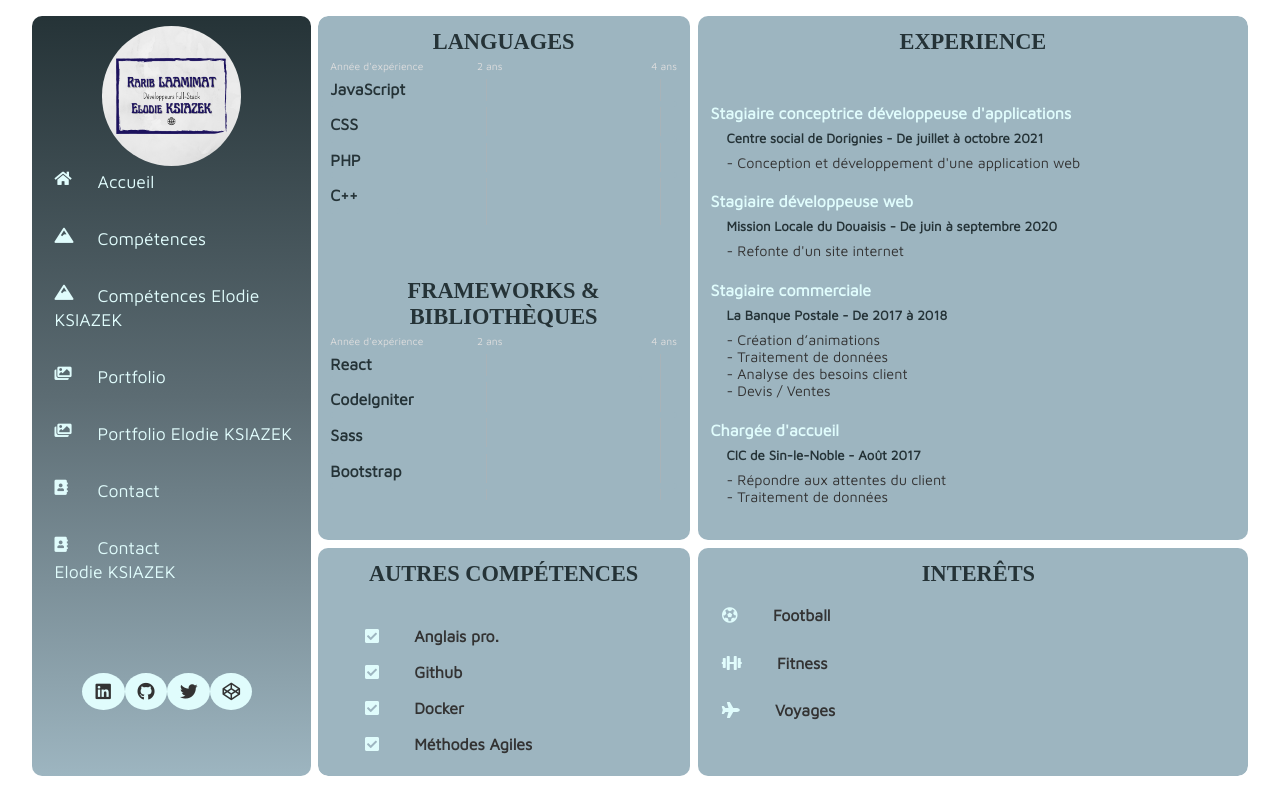
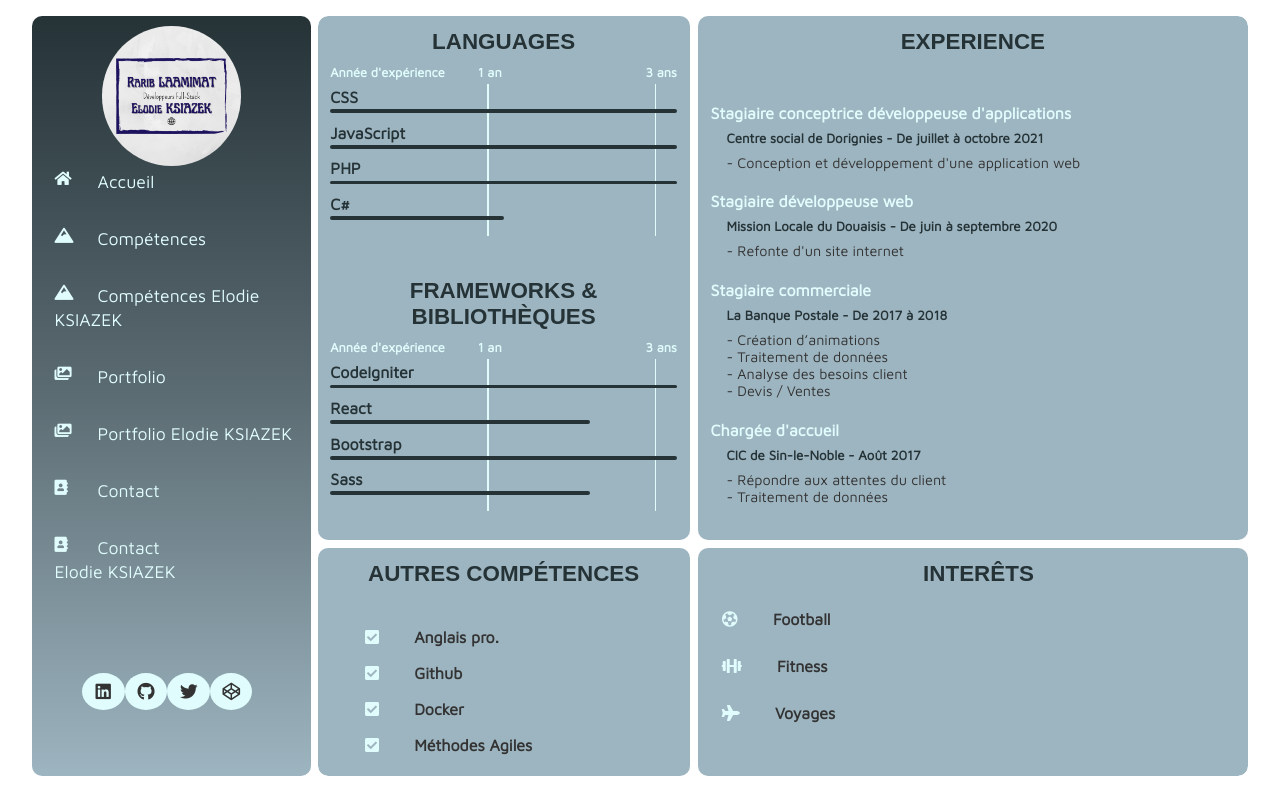
Before and after one commit to elodie-sz/CV-React, a React (Create React App) app: page /competencesEK in a window 1280 px wide. Built offline with nearby package versions, Linux system fonts and the light colour scheme; a web font is replaced by a local one.

Commit message:
modification du css du bloc languages et de mon js

```diff
--- a/src/components/knowledgesEK/LanguagesEK.js
+++ b/src/components/knowledgesEK/LanguagesEK.js
@@ -4,16 +4,16 @@ import ProgressBarEK from "./ProgressBarEK";
 class LanguagesEK extends Component {
     state = {
         languages: [
-            {id: 1, value: "JavaScript", xp: 2},
-            {id: 2, value: "CSS", xp: 2},
+            {id: 1, value: "CSS", xp: 2},
+            {id: 2, value: "JavaScript", xp: 2},
             {id: 3, value: "PHP", xp: 2},
-            {id: 4, value: "C++", xp: 0.4}
+            {id: 4, value: "C#", xp: 1}
         ],
         frameworks: [
-            {id: 1, value: "React", xp: 1.8},
-            {id: 2, value: "CodeIgniter", xp: 2},
-            {id: 3, value: "Sass", xp: 1.5},
-            {id: 4, value: "Bootstrap", xp: 2}
+            {id: 1, value: "CodeIgniter", xp: 2},
+            {id: 2, value: "React", xp: 1.5},
+            {id: 3, value: "Bootstrap", xp: 2},
+            {id: 4, value: "Sass", xp: 1.5}
         ]
     }
 
--- a/src/components/knowledgesEK/ProgressBarEK.js
+++ b/src/components/knowledgesEK/ProgressBarEK.js
@@ -7,8 +7,8 @@ const ProgressBarEK = (props) => {
             <h3>{props.title}</h3>
             <div className="years">
                 <span>Année d'expérience</span>
-                <span>2 ans</span>
-                <span>4 ans</span>
+                <span>1 an</span>
+                <span>3 ans</span>
 
             </div>
 
--- a/src/styles/pages/_knowledgesEK.scss
+++ b/src/styles/pages/_knowledgesEK.scss
@@ -25,9 +25,10 @@
 
     h3 {
       font-size: 1.4rem;
-      margin-bottom: 0.1rem;
-      font-family: $font-3;
+      margin-bottom: 0.3rem;
+      font-family: $font-2;
       color: $color-1;
+      font-weight: bold;
       text-transform: uppercase;
       text-align: center;
     }
@@ -55,10 +56,12 @@
       }
 
       .years {
-        font-size: .65rem;
+        font-size: 80%;
         display: flex;
         justify-content: space-between;
-        color: $white;
+        color: $color-5;
+        font-weight: bold;
+        margin-top: 3%;
 
         span {
           width: 36%;
@@ -76,10 +79,10 @@
           &:nth-child(2):before,
           &:nth-child(3):before {
             content: '';
-            background: rgba(180, 179, 179, 0.507);
+            background: $color-5;
             position: absolute;
-            height: 146px;
-            width: 1px;
+            height: 20%;
+            width: 0.2%;
             transform: translate(9px, 19px);
           }
         }
@@ -102,9 +105,9 @@
           &:after {
             content: '';
             position: absolute;
-            background: $color-3;
+            background: $color-1;
             border-radius: 50px;
-            height: .4rem;
+            height: 60%;
             width: 0;
             animation: line 2s ease-out forwards;
 
```
